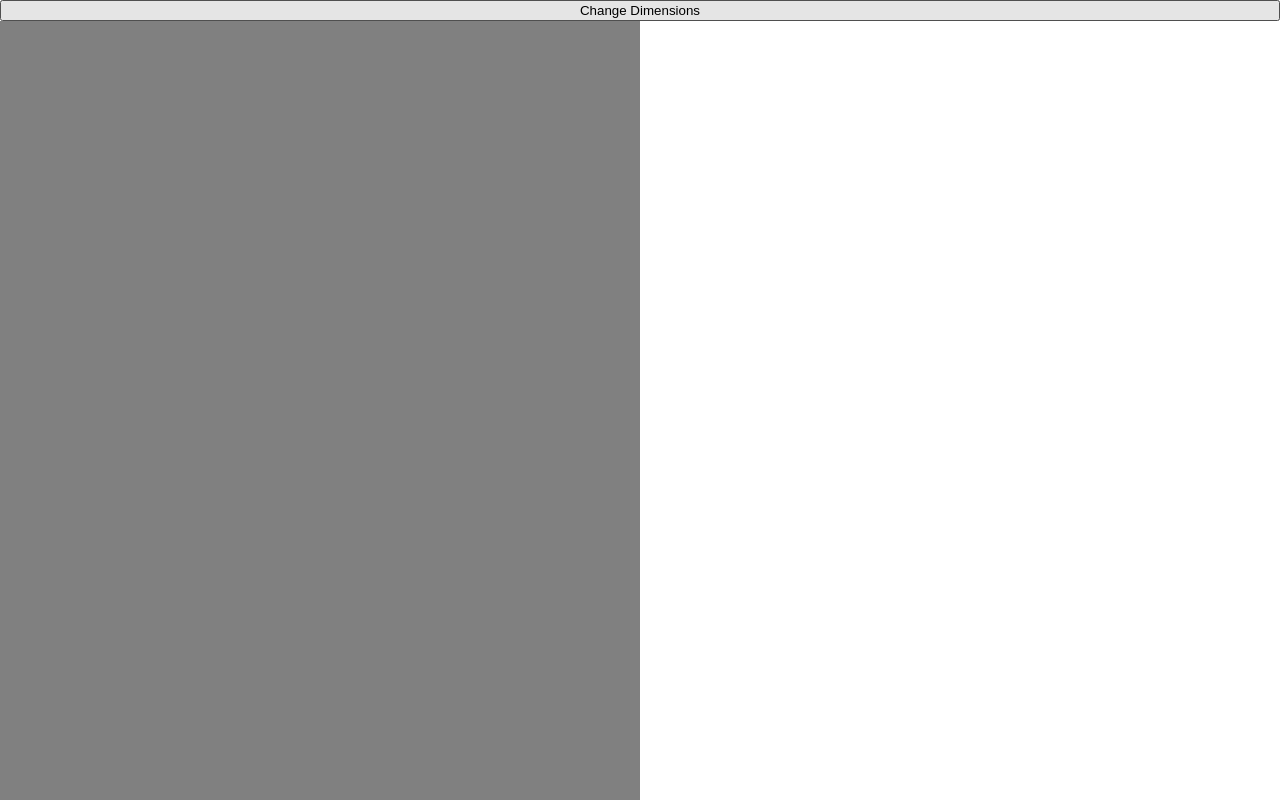
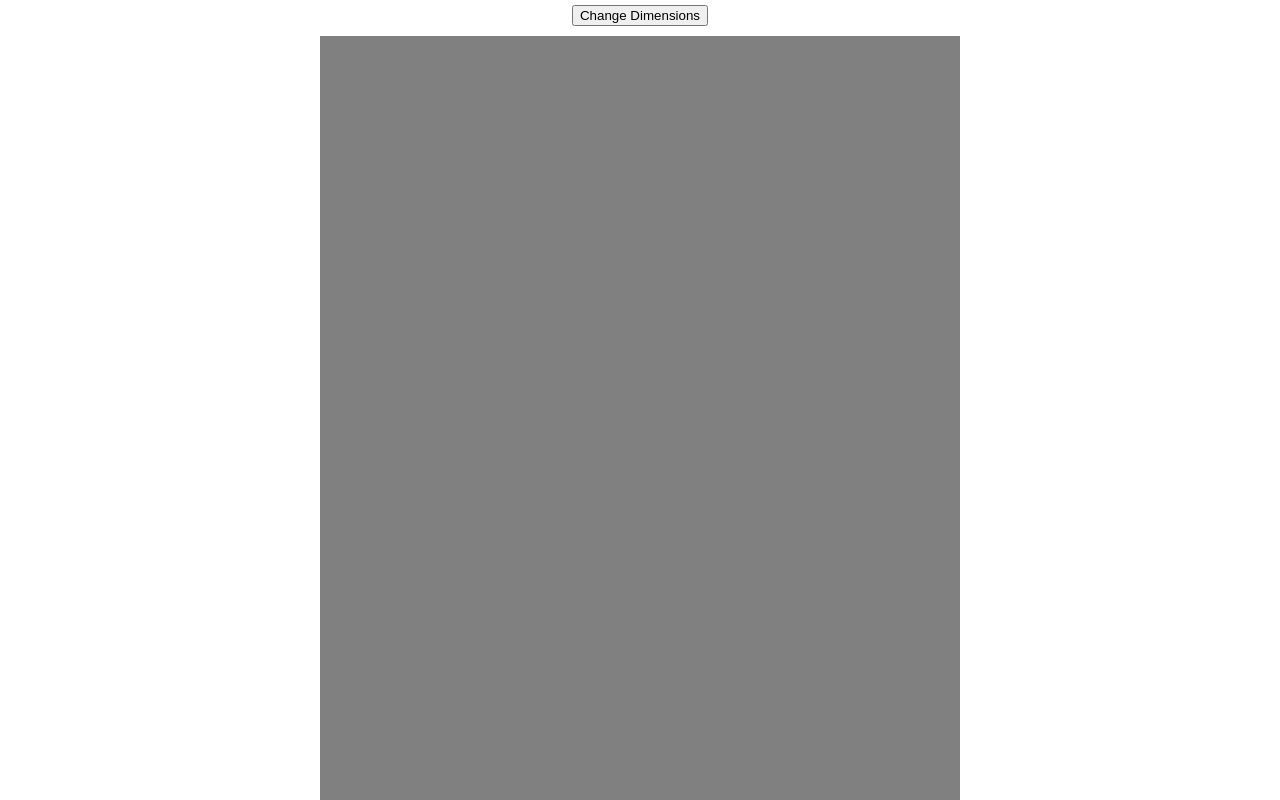
Before and after one commit to mkreynolds919/etch-a-sketch, a plain HTML site: page index.html in a window 1280 px wide. Drawn offline with Linux system fonts and the light colour scheme.

Commit message:
Style button to sit above container

```diff
--- a/styles.css
+++ b/styles.css
@@ -3,7 +3,8 @@ body {
     display: flex;
     flex-direction: column;
     margin: 0;
-    justify-content: center;
+    gap: 10px;
+    align-items: center;
 }
 
 .container {
@@ -13,3 +14,7 @@ body {
     flex-direction: column;
     background-color: grey;
 }
+
+button {
+    margin-top: 5px;
+}
```
